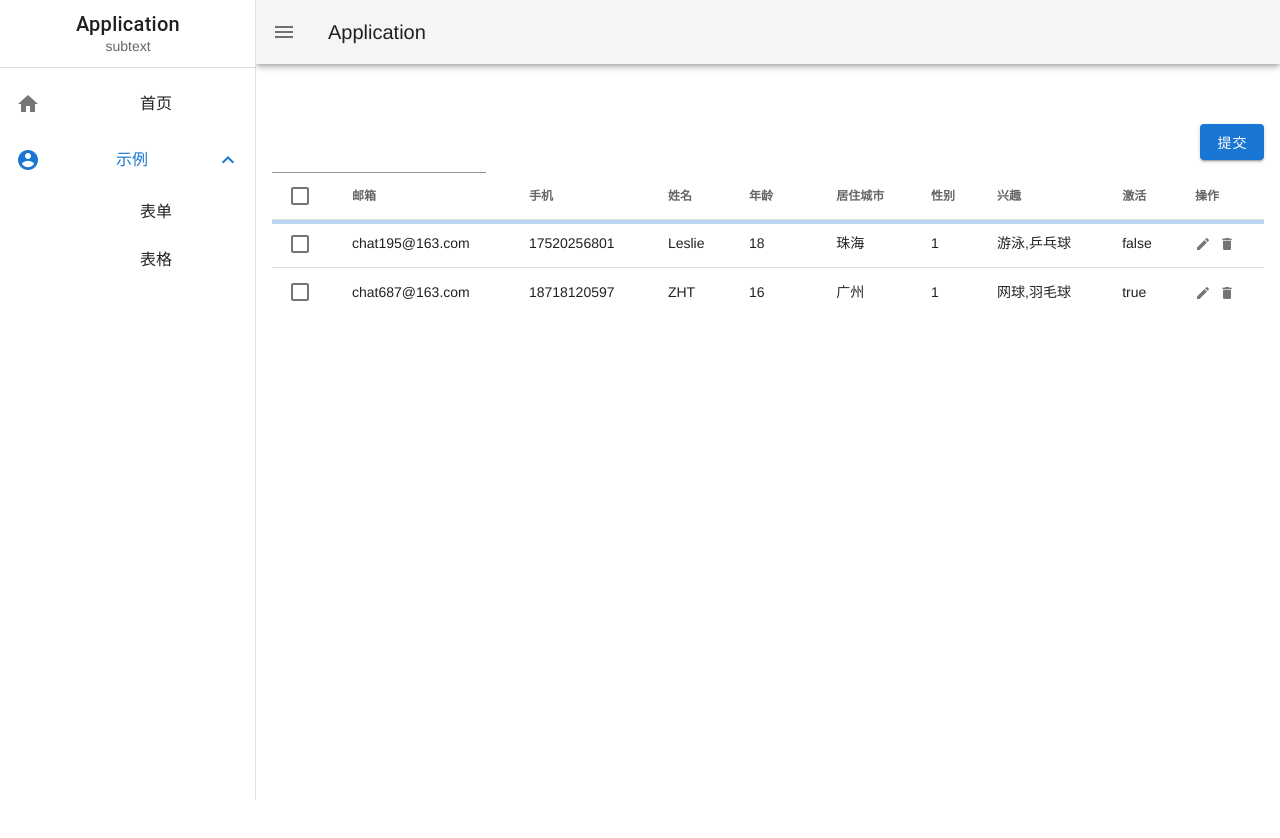
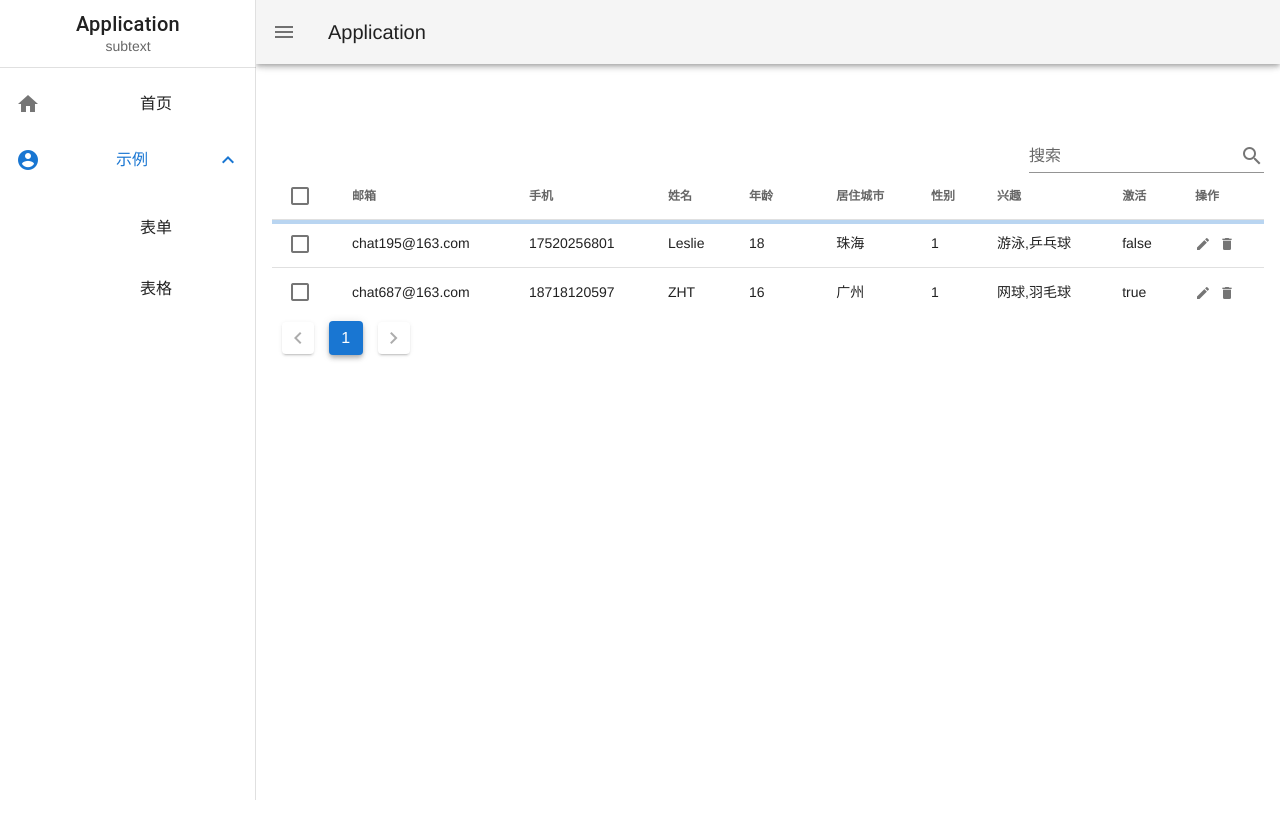
Before and after one commit to ZHTGitHub/vue-rocket, a Vue app: page /demo/table in a window 1280 px wide. Shown: the top 838 px of the page. Built offline with nearby package versions, Linux system fonts and the light colour scheme.

Commit message:
开发Demo

```diff
--- a/package.json
+++ b/package.json
@@ -28,8 +28,6 @@
     "deepmerge": "^4.2.2",
     "eslint": "^6.7.2",
     "eslint-plugin-vue": "^6.2.2",
-    "sass": "^1.32.13",
-    "sass-loader": "^12.1.0",
     "vue-template-compiler": "^2.6.11"
   },
   "eslintConfig": {
--- a/src/App.vue
+++ b/src/App.vue
@@ -1,8 +1,6 @@
 <template>
   <v-app>
-
     <router-view></router-view>
-
   </v-app>
 </template>
 
--- /dev/null
+++ b/src/components/ZPagination/ZPagination.vue
@@ -0,0 +1,96 @@
+<template>
+  <div class="z-pagination" :class="className">
+    <v-pagination
+      v-model="page"
+      :class="position"
+      :length="length"
+      :circle="circle"
+      @input="onInput"
+      @next="onNext"
+      @previous="onPrevious"
+    ></v-pagination>
+  </div>
+</template>
+
+<script>
+  export default {
+    name: 'ZPagination',
+
+    props: {
+      total: {
+        type: Number,
+        required: true
+      },
+
+      length: {
+        type: Number,
+        default: 1
+      },
+
+      pageSize: {
+        type: Number,
+        default: 10
+      },
+
+      pageNum: {
+        type: Number,
+        default: 1
+      },
+
+      circle: {
+        type: Boolean,
+        default: false
+      },
+
+      className: {
+        type: String,
+        required: false
+      },
+
+      position: {
+        validator(value) {
+          return ['start', 'center', 'end'].indexOf(value) !== -1
+        },
+        default: 'start'
+      }
+    },
+
+    data() {
+      return {
+        page: 1
+      }
+    },
+
+    created() {
+      this.page = this.pageNum
+    },
+
+    methods: {
+      onInput() {
+        console.log(this.page)
+      },
+
+      onNext() {
+        console.log(this.page)
+      },
+
+      onPrevious() {
+        console.log(this.page)
+      }
+    }
+  }
+</script>
+
+<style>
+  .z-pagination nav.start {
+    float: left;
+  }
+
+  .z-pagination nav.center {
+    float: none;
+  }
+
+  .z-pagination nav.end {
+    float: right;
+  }
+</style>
--- /dev/null
+++ b/src/components/ZPagination/index.js
@@ -0,0 +1,4 @@
+import ZPagination from './ZPagination'
+
+export { ZPagination }
+export default ZPagination
--- a/src/components/ZTextField/ZTextField.vue
+++ b/src/components/ZTextField/ZTextField.vue
@@ -3,7 +3,11 @@
     <v-text-field
       v-model="value"
       :label="label"
+      :append-icon="appendIcon"
       :hide-details="true"
+      @keydown="onKeydown"
+      @keyup="onKeyup"
+      @blur="onBlur"
     ></v-text-field>
     <p class="z-error" v-if="errorMessage">{{ errorMessage }}</p>
   </div>
@@ -16,6 +20,29 @@
   export default {
     name: 'ZInput',
     mixins: [FormMixins, FormValidatorMixins],
+
+    props: {
+      appendIcon: {
+        type: String,
+        required: false
+      }
+    },
+
+    methods: {
+      onKeydown() {
+        this.$emit('keydown')
+      },
+
+      onKeyup() {
+        this.debounce(() => {
+          console.log(this.value)
+        }, 300)
+        this.$emit('keyup')
+      },
+      onBlur() {
+        this.$emit('blur')
+      }
+    },
 
     watch: {
       defaultValue: {
--- a/src/components/index.js
+++ b/src/components/index.js
@@ -5,6 +5,7 @@ import ZSelect from './ZSelect'
 import ZCheckboxs from './ZCheckboxs'
 import ZRadios from './ZRadios'
 import ZSwitch from './ZSwitch'
+import ZPagination from './ZPagination'
 
 export default () => {
 	Vue.component('z-btn', ZBtn)
@@ -13,4 +14,5 @@ export default () => {
 	Vue.component('z-checkboxs', ZCheckboxs)
 	Vue.component('z-radios', ZRadios)
 	Vue.component('z-switch', ZSwitch)
+	Vue.component('z-pagination', ZPagination)
 }
--- a/src/layouts/MainLayout/MainLayout.vue
+++ b/src/layouts/MainLayout/MainLayout.vue
@@ -35,9 +35,12 @@
             <v-list-group
               :value="true"
               prepend-icon="mdi-account-circle"
+              no-action
             >
               <template v-slot:activator>
-                <v-list-item-title>{{ item.label }}</v-list-item-title>
+                <v-list-item-content>
+                  <v-list-item-title>{{ item.label }}</v-list-item-title>
+                </v-list-item-content>
               </template>
 
                 <v-list-item
@@ -45,11 +48,13 @@
                   :key="`drawer_child_${ i }`"
                   link
                 >
-                  <v-list-item-icon>
-                    <v-icon>{{ record.icon }}</v-icon>
-                  </v-list-item-icon>
+                  <v-list-item-content>
+                    <v-list-item-icon>
+                      <v-icon>{{ record.icon }}</v-icon>
+                    </v-list-item-icon>
 
-                  <v-list-item-title>{{ record.label }}</v-list-item-title>
+                    <v-list-item-title>{{ record.label }}</v-list-item-title>
+                  </v-list-item-content>
                 </v-list-item>
             </v-list-group>
           </template>
--- a/src/libs/util.js
+++ b/src/libs/util.js
@@ -3,7 +3,7 @@ import Tools from './util.tools'
 
 const util = {
   storage: new Storage,
-  Tools: new Tools
+  tools: new Tools
 }
 
 export { util }
--- a/src/mixins/table/index.js
+++ b/src/mixins/table/index.js
@@ -1,6 +1,6 @@
 import { mapState } from 'vuex'
 
-const defaultDessertsParams = {
+const defaultParams = {
 	pageSize: 10,
 	pageNum: 1
 }
@@ -36,7 +36,7 @@ export default {
 			this.params = {
 				...this.params,
 				...this.forms[this.searchFormId],
-				...defaultDessertsParams
+				...defaultParams
 			}
 			this.getList()
 		},
--- a/src/views/demo/Table/Table.vue
+++ b/src/views/demo/Table/Table.vue
@@ -1,20 +1,13 @@
 <template>
   <div class="demo-table px-4">
     <div class="filters flex">
-      <v-row>
-        <v-col cols="3">
-          <z-text-field
-            :formId="searchFormId"
-            formKey="keyword"
-          ></z-text-field>
-        </v-col>
-      </v-row>
-      <z-btn
-        :formId="formId"
-        color="primary"
-        btnType="submit"
-        @click="onSubmit"
-      >提交</z-btn>
+      <v-spacer></v-spacer>
+      <z-text-field
+        :formId="searchFormId"
+        formKey="keyword"
+        label="搜索"
+        append-icon="mdi-magnify"
+      ></z-text-field>
     </div>
 
     <v-data-table
@@ -43,6 +36,10 @@
         </v-icon>
       </template>
     </v-data-table>
+
+    <z-pagination
+      :total="2"
+    ></z-pagination>
   </div>
 </template>
 
--- /dev/null
+++ b/vue.config.js
@@ -0,0 +1,3 @@
+module.exports = {
+
+}
```
Also changed, not shown: 1 other file (tests, documents, lock files or other folders).
